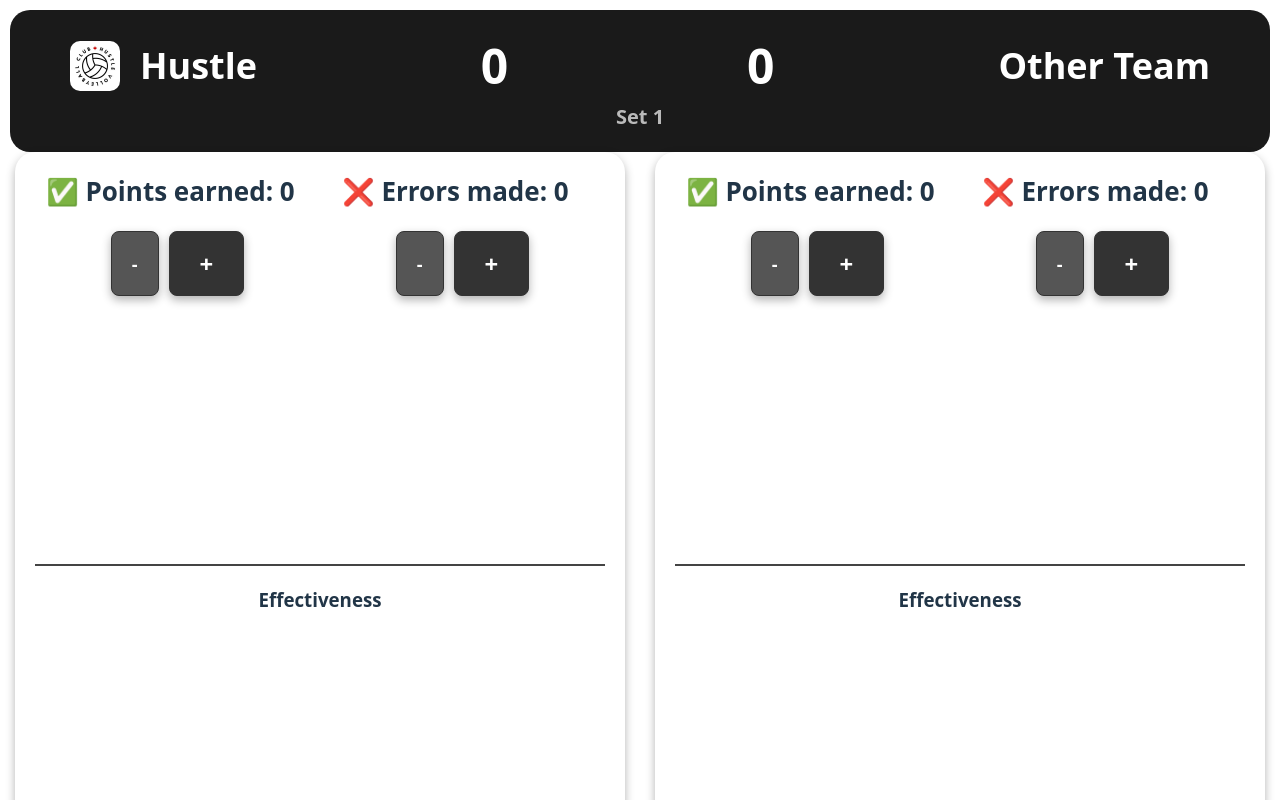
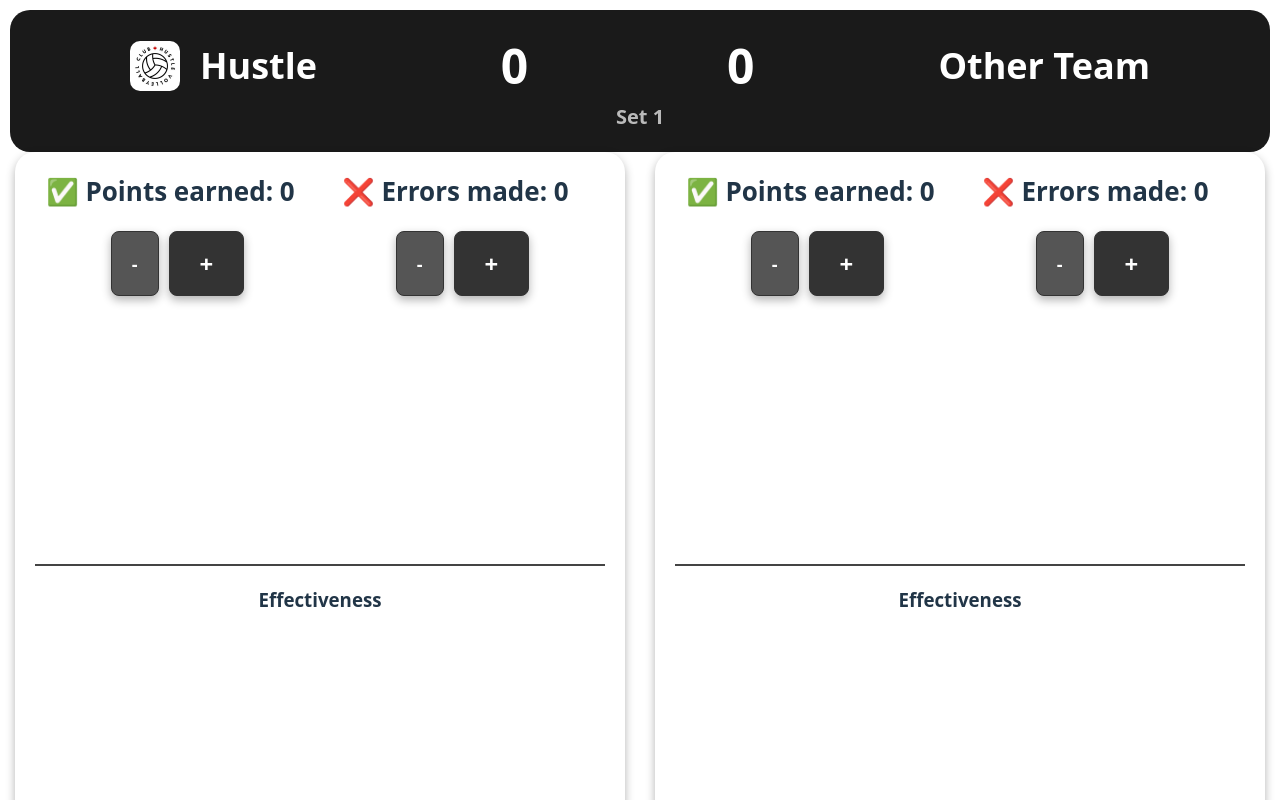
Before and after one commit to jrosario0225/volleyball-tracker, a React (Vite) app: page / in a window 1280 px wide. Shown: the top 800 px of the page. Built offline with nearby package versions, Linux system fonts and the light colour scheme.

Commit message:
fixed scoreboard padding

```diff
--- a/src/components/desktop/Scoreboard.css
+++ b/src/components/desktop/Scoreboard.css
@@ -22,8 +22,7 @@
     display: flex;
     align-items: center;
     justify-content: space-between;
-    padding: 0 40px;
-    width: 100%;
+    padding: 0 100px;
 }
 
 .team-name {
```
